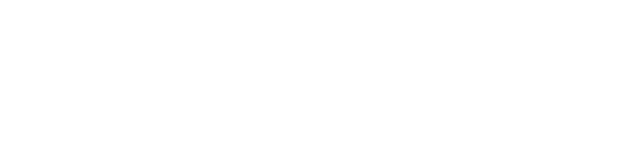
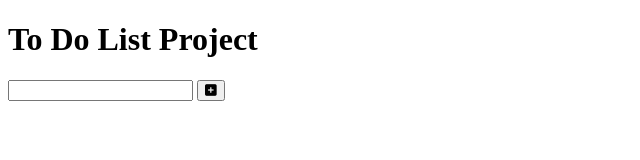
Before and after one commit to KarlStevenRequinto/To-Do-List-Project, a plain HTML site: page index.html in a window 1280 px wide. Shown: the whole page, without its empty margins (0-640 px from the left). Drawn offline with Linux system fonts and the light colour scheme.

Commit message:
Day1:Commit4 > will cont later need to grind axie

```diff
--- a/index.html
+++ b/index.html
@@ -4,9 +4,20 @@
     <meta charset="UTF-8">
     <meta http-equiv="X-UA-Compatible" content="IE=edge">
     <meta name="viewport" content="width=device-width, initial-scale=1.0">
+    <link rel="stylesheet" href="style.css">
+    <script src="https://kit.fontawesome.com/96ec862385.js" crossorigin="anonymous"></script>
     <title>To Do List Project</title>
 </head>
 <body>
-
+    <header>
+        <h1>To Do List Project</h1>
+    </header>
+    <form>
+        <input type="text" class="todo-input">
+        <button class="todo-button" type="submit">
+            <i class="fas fa-plus-square"></i>
+        </button>
+    </form>
+    <script src="script.js"></script>
 </body>
 </html>
```
